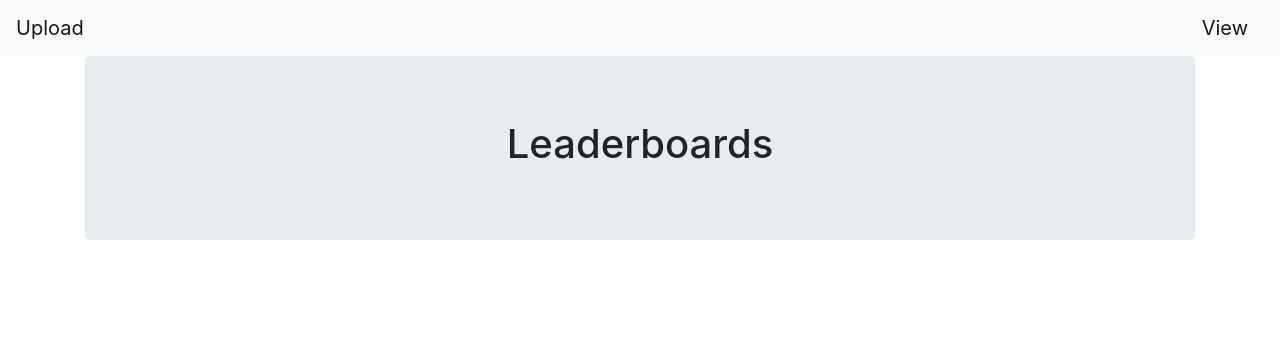
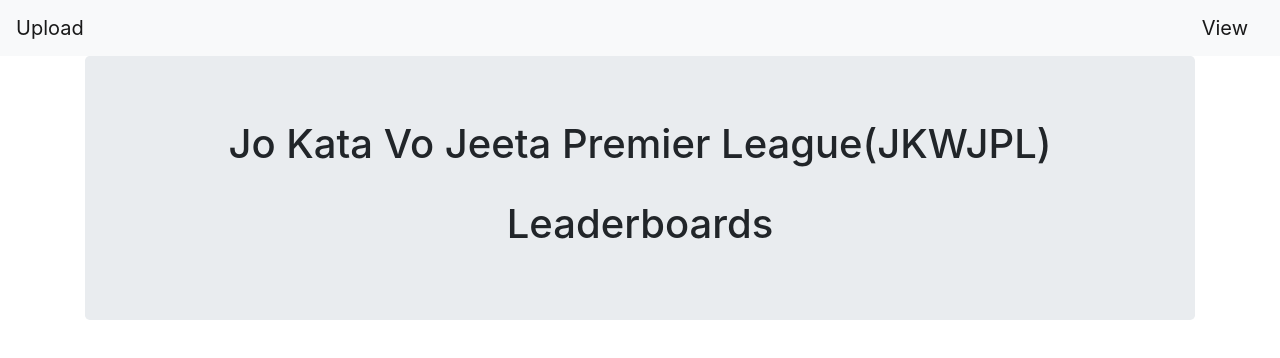
Before and after one commit to Naeempatel010/Excel-To-HTML-Table-Server, a website: page view.html in a window 1280 px wide. Drawn offline with nearby package versions, Linux system fonts and the light colour scheme; no server answers.

Commit message:
changed title

```diff
--- a/view.html
+++ b/view.html
@@ -1,6 +1,6 @@
 <html>
 <head>
-  <title>Leaderboards</title>
+  <title>Jo Kata Vo Jeeta Premier League(JKWJPL)</title>
   <link rel="stylesheet" href="https://stackpath.bootstrapcdn.com/bootstrap/4.4.1/css/bootstrap.min.css" integrity="sha384-Vkoo8x4CGsO3+Hhxv8T/Q5PaXtkKtu6ug5TOeNV6gBiFeWPGFN9MuhOf23Q9Ifjh" crossorigin="anonymous">
 </head>
 
@@ -11,6 +11,7 @@
   </nav>
   <div class="container">
     <div class= "jumbotron">
+    <h1 style="text-align: center;">Jo Kata Vo Jeeta Premier League(JKWJPL)</h1><br>
     <h1 style="text-align: center;">Leaderboards</h1>
     </div>
     </div>
```
Also changed, not shown: 1 other file.
